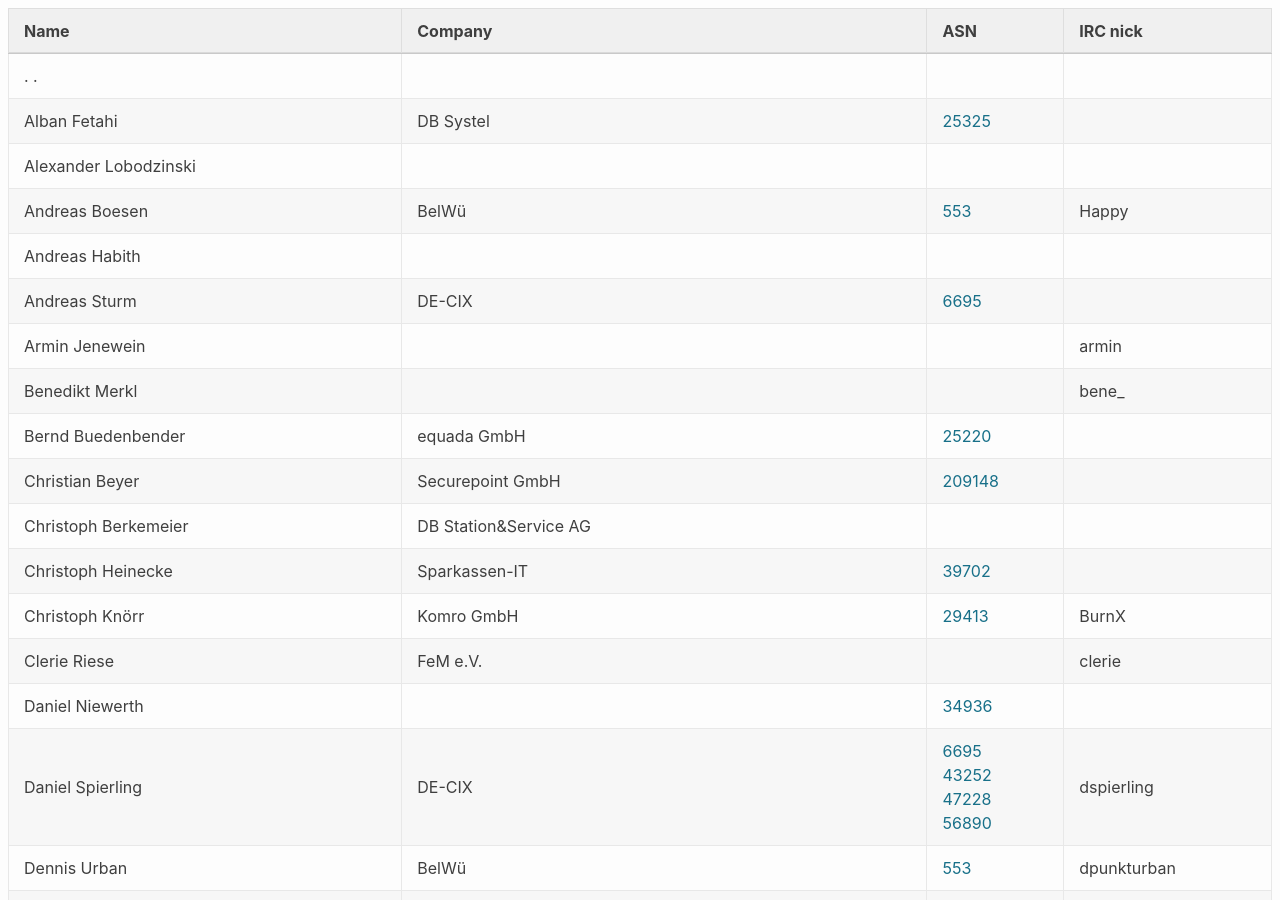
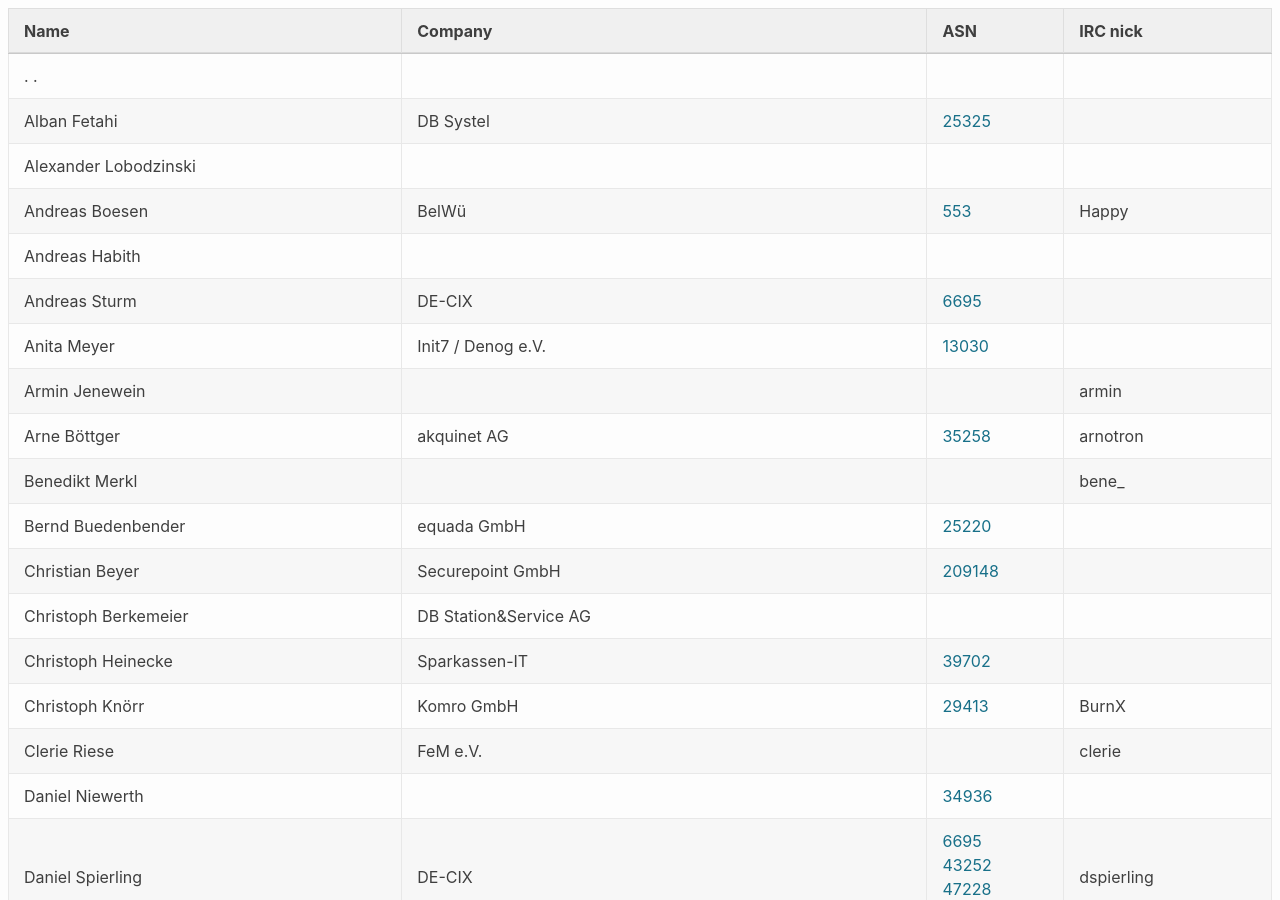
Before and after one commit to denog/pretix-attendeelist, a Jekyll site: the page built from denog2020.markdown, in a window 1280 px wide and 900 px high. Built offline with Jekyll 4.4.1, drawn with Linux system fonts in a browser that asks for light colours.

Commit message:
Latest data: Sat Jan 23 19:58:27 UTC 2021

```diff
--- a/_data/attendees_meetup2021-01.json
+++ b/_data/attendees_meetup2021-01.json
@@ -36,10 +36,22 @@
     "asn": "6695"
   },
   {
+    "name": "Anita Meyer",
+    "company": "Init7 / Denog e.V.",
+    "irc": null,
+    "asn": "13030"
+  },
+  {
     "name": "Armin Jenewein",
     "company": null,
     "irc": "armin",
     "asn": null
+  },
+  {
+    "name": "Arne Böttger",
+    "company": "akquinet AG",
+    "irc": "arnotron",
+    "asn": "35258"
   },
   {
     "name": "Benedikt Merkl",
```
